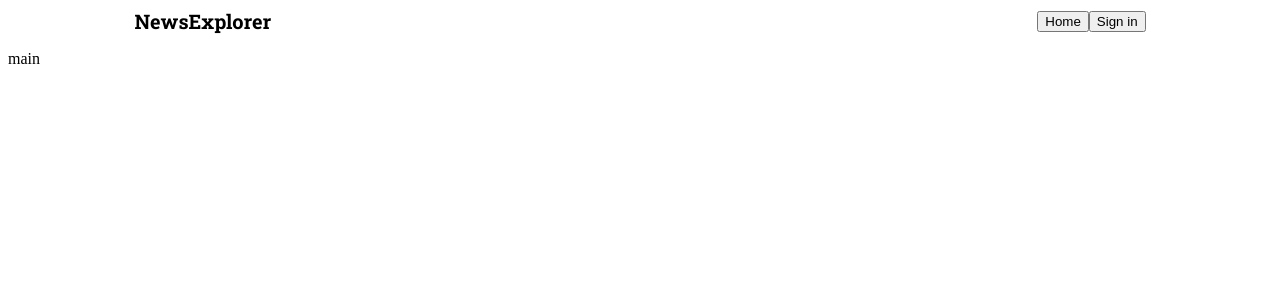
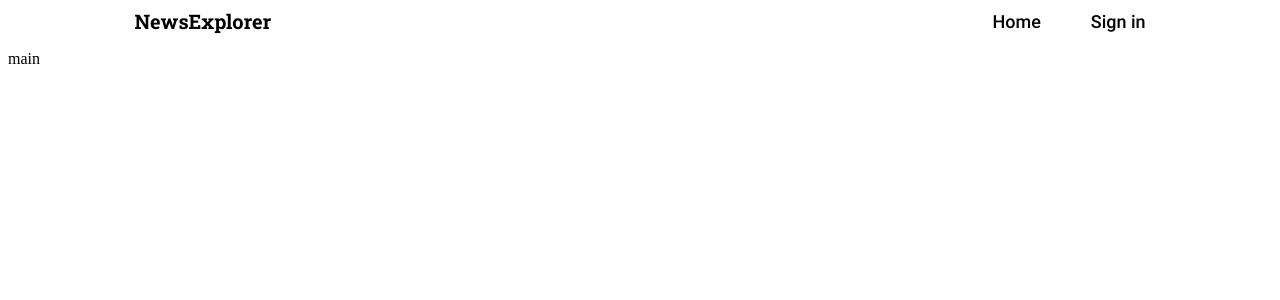
Before and after one commit to AmitGit217/news-explorer-frontend, a React (Create React App) app: page / in a window 1280 px wide. Shown: the top 300 px of the page. Built offline with nearby package versions, Linux system fonts and the light colour scheme.

Commit message:
style: header__nav

```diff
--- a/src/components/Header/Header.css
+++ b/src/components/Header/Header.css
@@ -13,3 +13,19 @@
     font-weight: 700;
     font-size: 20px;
 }
+
+.header__nav {
+    font-family: "Roboto";
+    font-style: normal;
+    font-weight: 500;
+    font-size: 18px;
+    display: flex;
+}
+
+.header__button {
+    all: unset;
+}
+
+.header__home-button {
+    margin-right: 50px;
+}
--- a/src/components/Header/Header.jsx
+++ b/src/components/Header/Header.jsx
@@ -6,10 +6,14 @@ export default function Header() {
         <header className='header'>
             <h1 className='header__title'>NewsExplorer</h1>
             <nav className='header__nav'>
-                <button className='header__home-button' type='button'>
+                <button
+                    className='header__button header__home-button'
+                    type='button'>
                     Home
                 </button>
-                <button className='header__signin-button' type='button'>
+                <button
+                    className='header__button header__signin-button'
+                    type='button'>
                     Sign in
                 </button>
             </nav>
```
